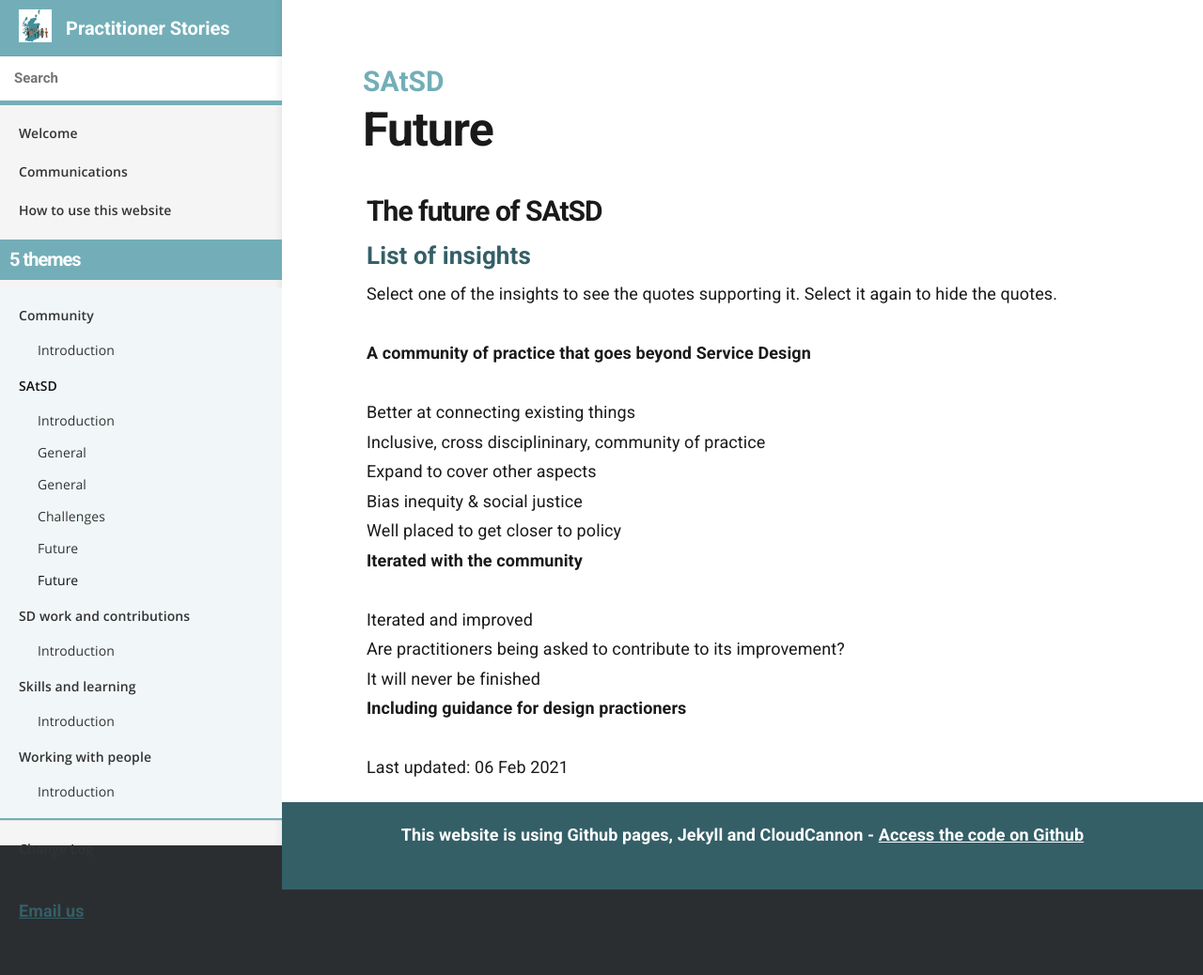
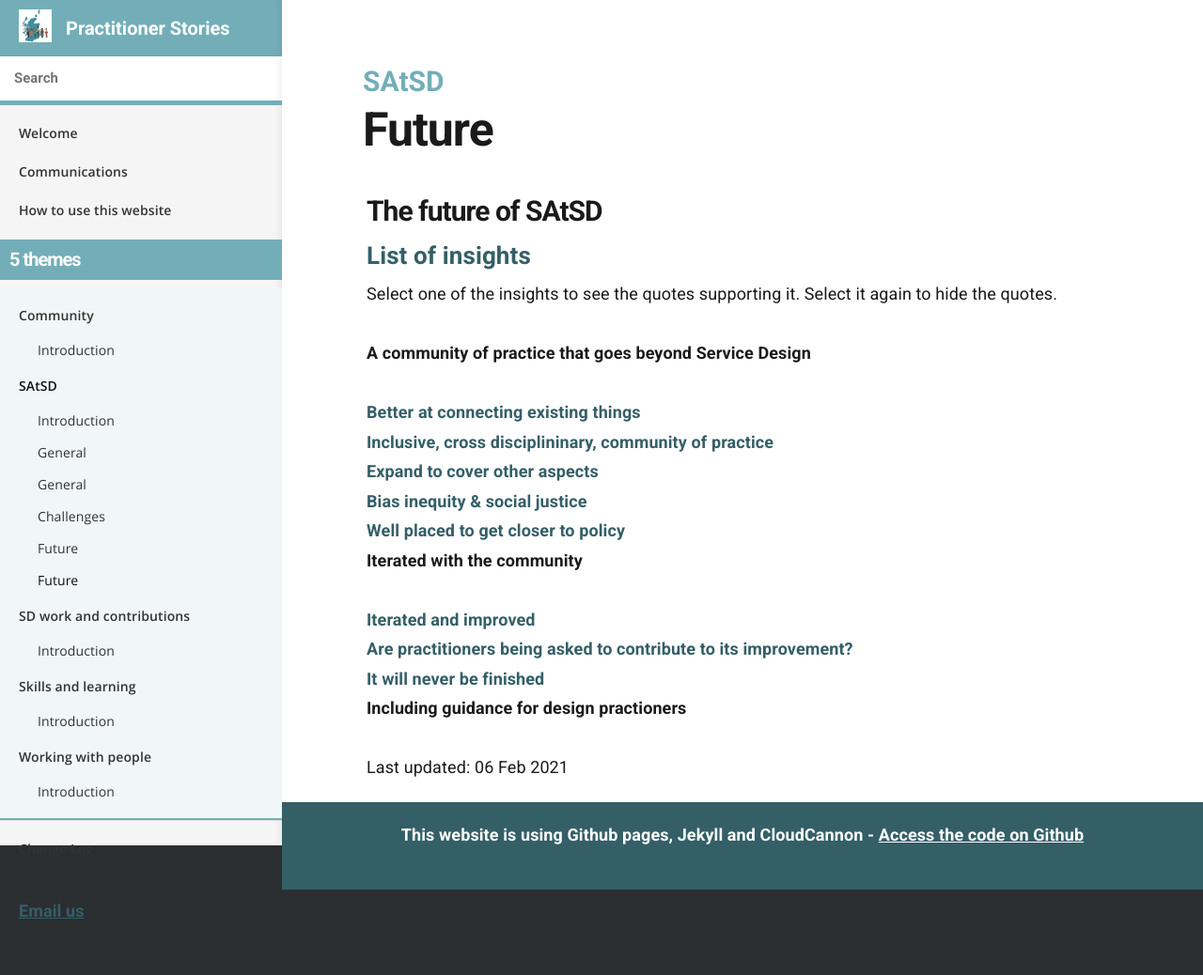
Before and after one commit to stephanie-K/practitioner-stories, a Jekyll site: the page built from _docs/SAtSD/future.md, in a window 1280 px wide. Shown: the whole page at 94% size. Built offline with Jekyll 4.4.1, drawn with Linux system fonts in a browser that asks for light colours.

Commit message:
improve visual of summary text

```diff
--- a/_sass/_layout.scss
+++ b/_sass/_layout.scss
@@ -538,3 +538,8 @@ footer {
 		color: #fff;
 	}
 }
+
+summary {
+	color:  #345f67;
+	font-weight: 600;
+}
```
